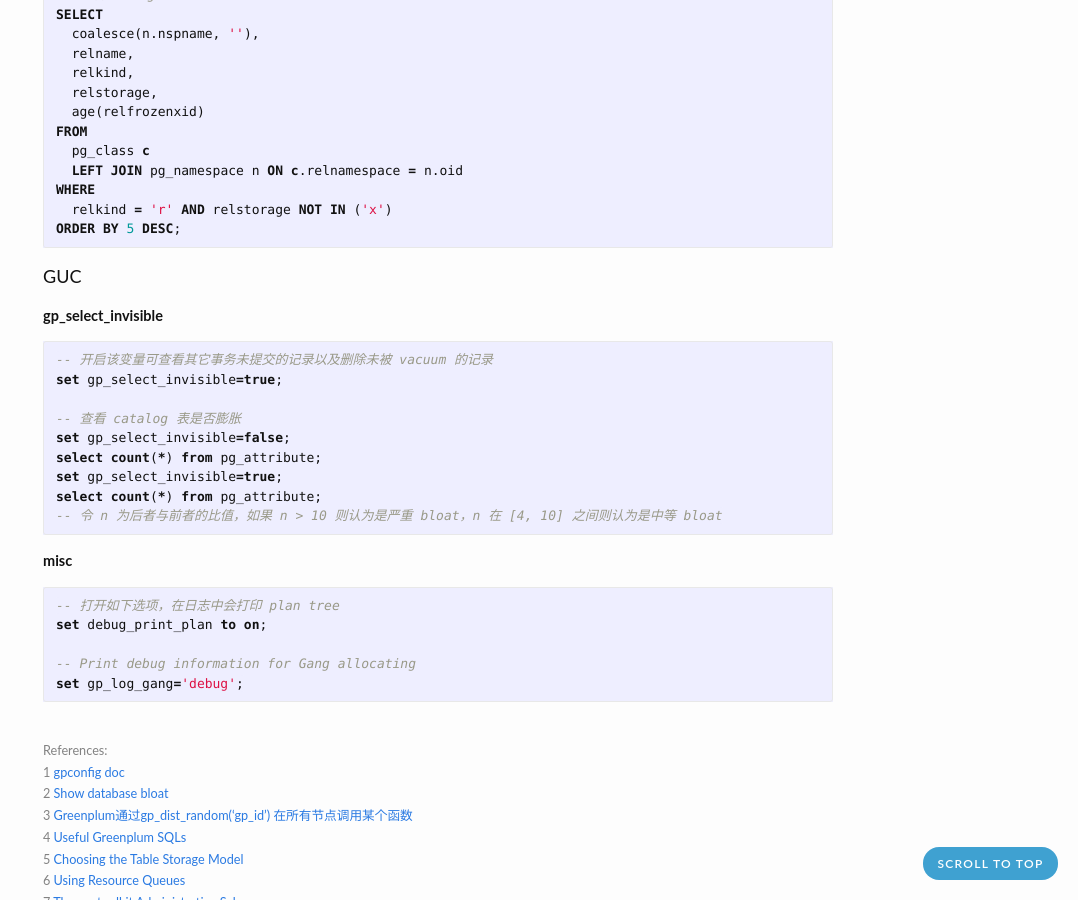
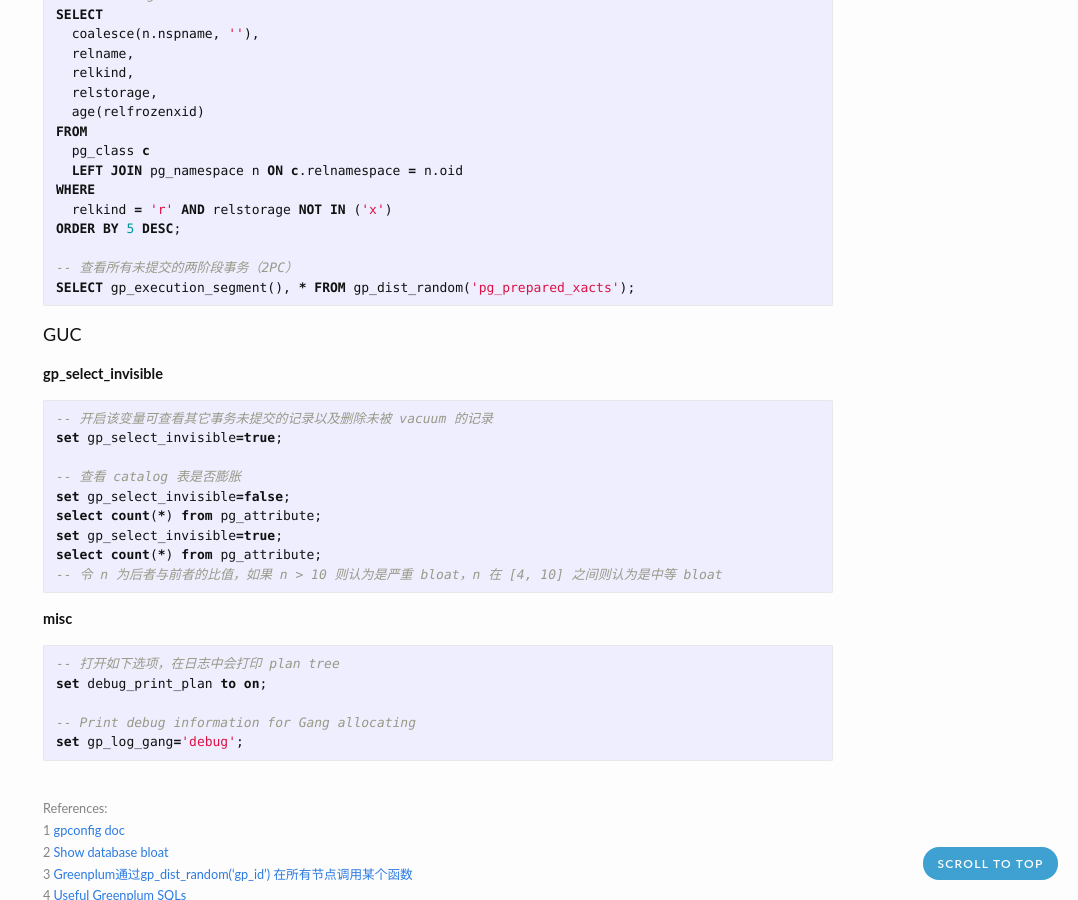
Before and after one commit to zhjwpku/zhjwpku.github.io, a Jekyll site: the page built from _posts/2022-08-07-gpdb-cheat-sheet.md, in a window 1280 px wide and 900 px high, scrolled down 6910 px. Shown: the whole window, without its empty margins (202-1280 px from the left). Built offline with Jekyll 4.4.1, drawn with Linux system fonts in a browser that asks for light colours; comment, search, counter and statistics services are not loaded.

Commit message:
pg_prepared_xacts
Signed-off-by: Junwang Zhao <zhjwpku@gmail.com>

````diff
--- a/_posts/2022-08-07-gpdb-cheat-sheet.md
+++ b/_posts/2022-08-07-gpdb-cheat-sheet.md
@@ -375,6 +375,9 @@
 WHERE
   relkind = 'r' AND relstorage NOT IN ('x')
 ORDER BY 5 DESC;
+
+-- 查看所有未提交的两阶段事务（2PC）
+SELECT gp_execution_segment(), * FROM gp_dist_random('pg_prepared_xacts');
 ```
 
 <h4>GUC</h4>
````
